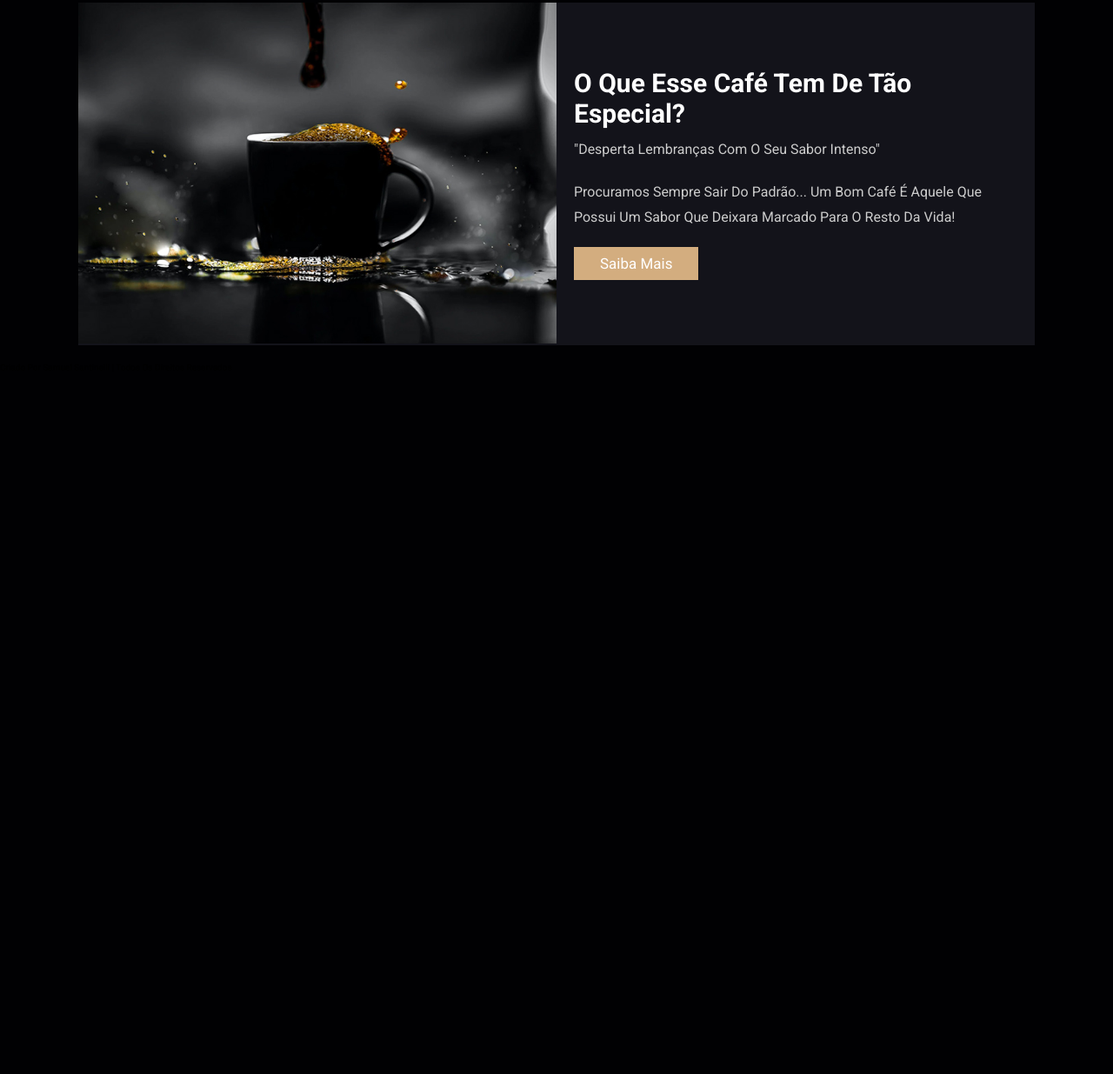
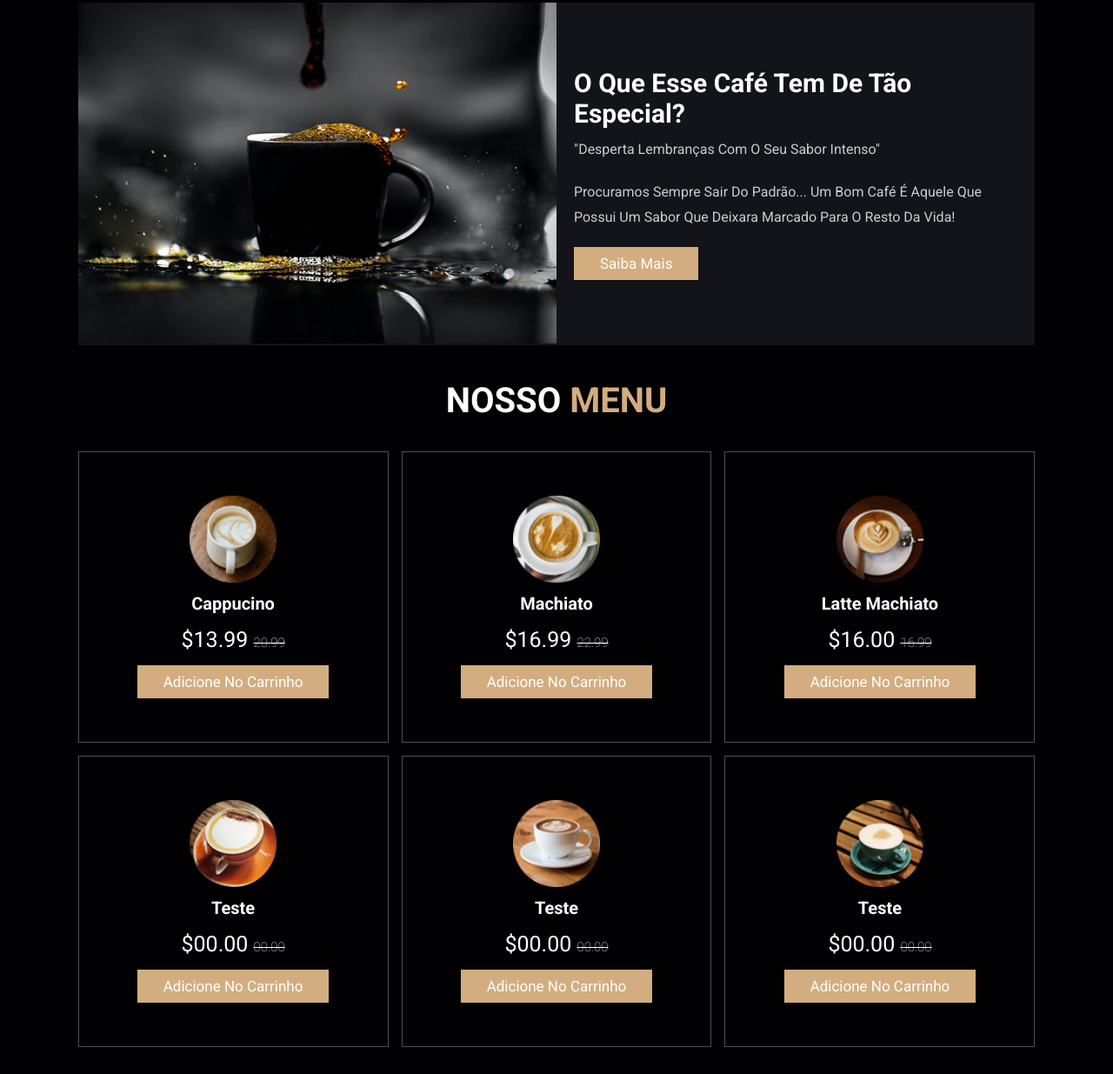
Before and after one commit to samuel-santinelli/Coffeenelli-Cafeteria, a plain HTML site: page index.html in a window 1280 px wide. Shown: the part 899-2134 px from the top of the page at 87% size. Before the commit the page ends 1327 px from the top, so only its background shows below. Drawn offline with Linux system fonts and the light colour scheme.

Commit message:
Enviando o conteudo do menu|cardapio

```diff
--- a/css/style.css
+++ b/css/style.css
@@ -261,3 +261,46 @@ section{
     padding:1rem 0;
     line-height: 1.8;
 }
+
+/* A Partir do Menu */
+.menu .box-container{
+    display: grid;
+    grid-template-columns: repeat(auto-fit, minmax(30rem, 1fr));
+    gap:1.5rem;
+}
+
+.menu .box-container .box{
+    padding:5rem;
+    text-align: center;
+    border:var(--border);
+}
+
+.menu .box-container .box img{
+    height: 10rem;
+}
+
+.menu .box-container .box h3{
+    color: #fff;
+    font-size: 2rem;
+    padding:1rem 0;
+}
+
+.menu .box-container .box .price{
+    color: #fff;
+    font-size: 2.5rem;
+    padding:.5rem 0;
+}
+
+.menu .box-container .box .price span{
+    font-size: 1.5rem;
+    text-decoration: line-through;
+    font-weight: lighter;
+}
+
+.menu .box-container .box:hover{
+    background:#fff;
+}
+
+.menu .box-container .box:hover > *{
+    color:var(--black);
+}
--- a/index.html
+++ b/index.html
@@ -116,6 +116,62 @@
 </section>
 
 <!-- sobre section termina aqui -->
+<!-- menu section inicia aqui  -->
+
+<section class="menu" id="menu">
+
+    <h1 class="heading"> Nosso <span>Menu</span> </h1>
+
+    <div class="box-container">
+
+        <div class="box">
+            <img src="images/menu-1.png" alt="">
+            <h3>Cappucino</h3>
+            <div class="price">$13.99 <span>20.99</span></div>
+            <a href="#" class="btn">adicione no carrinho</a>
+        </div>
+
+        <div class="box">
+            <img src="images/menu-2.png" alt="">
+            <h3>Machiato</h3>
+            <div class="price">$16.99 <span>22.99</span></div>
+            <a href="#" class="btn">adicione no carrinho</a>
+        </div>
+
+        <div class="box">
+            <img src="images/menu-3.png" alt="">
+            <h3>Latte Machiato</h3>
+            <div class="price">$16.00 <span>16.99</span></div>
+            <a href="#" class="btn">adicione no carrinho</a>
+        </div>
+
+        <div class="box">
+            <img src="images/menu-4.png" alt="">
+            <h3>teste</h3>
+            <div class="price">$00.00 <span>00.00</span></div>
+            <a href="#" class="btn">adicione no carrinho</a>
+        </div>
+
+        <div class="box">
+            <img src="images/menu-5.png" alt="">
+            <h3>teste</h3>
+            <div class="price">$00.00 <span>00.00</span></div>
+            <a href="#" class="btn">adicione no carrinho</a>
+        </div>
+
+        <div class="box">
+            <img src="images/menu-6.png" alt="">
+            <h3>teste</h3>
+            <div class="price">$00.00 <span>00.00</span></div>
+            <a href="#" class="btn">adicione no carrinho</a>
+        </div>
+
+    </div>
+
+</section>
+
+<!-- menu section termina aqui -->
+
 
     <div class="credit">criado por <span>Samuel Santinelli</span> | todos os direitos reservados</div>
 
```
